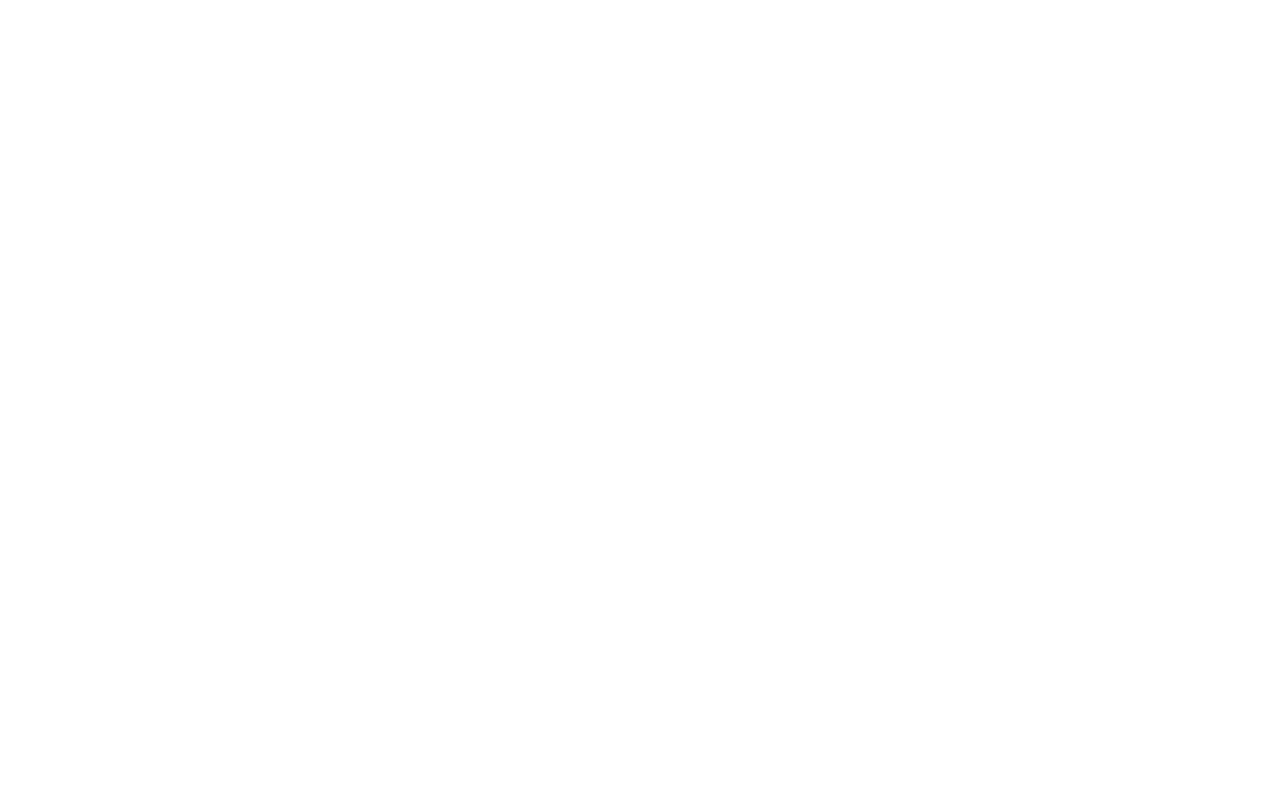
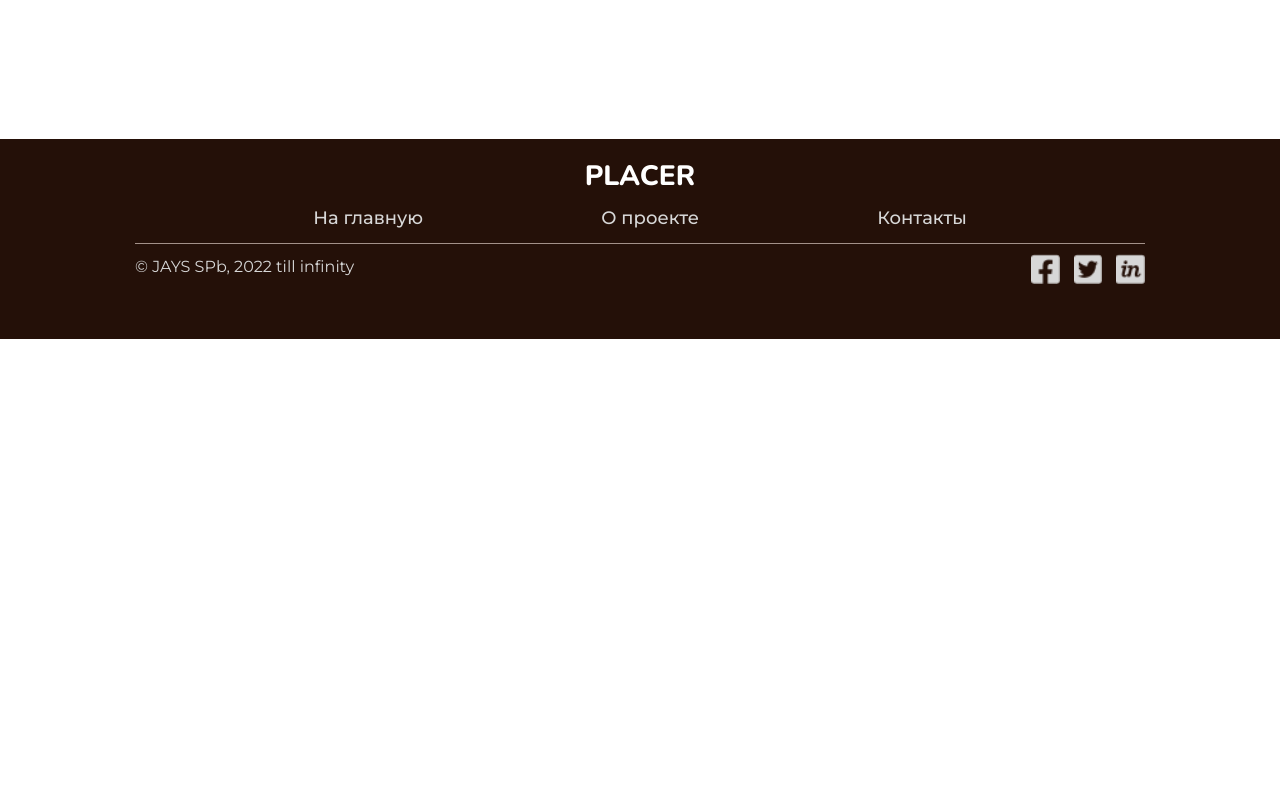
Before and after one commit to Daniileq/Placer, a React (Create React App) app in the folder client-react/: page / in a window 1280 px wide. Shown: the part 1240-2040 px from the top of the page. After the commit the page ends 1579 px from the top, so only its background shows below. Built offline with nearby package versions, Linux system fonts and the light colour scheme; no server answers.

Commit message:
change footer styles for better look

```diff
--- a/client-react/src/features/Footer/Footer.css
+++ b/client-react/src/features/Footer/Footer.css
@@ -1,38 +1,31 @@
 footer {
-  position: relative;
-  width: 1440px;
-  height: 309px;
-  top: 2442px;
+
+  margin-top: 200px; /* Убрать margin-top */
+  height: 200px;
   background: #241008;
 }
 
+.content_footer_container {
+  padding-top: 20px;
+  display: flex;
+  flex-direction: column;
+  gap: 10px
+}
+
 .footer_logo {
-  position: absolute;
-  width: 149.87px;
-  height: 38.82px;
-  left: 661.13px;
-  top: 62px;
-
   font-family: 'Nunito';
   font-style: normal;
   font-weight: 800;
   font-size: 28px;
   line-height: 34px;
-
   display: flex;
-  align-items: center;
+  justify-content: center;
 
   color: #FFFFFF;
 }
 
 .footer_navigation {
-  position: absolute;
-  width: 603px;
   height: 30px;
-  left: 29.1%;
-  right: 29.03%;
-  top: 144px;
-  bottom: 135px;
 
   font-family: 'Montserrat';
   font-style: normal;
@@ -47,24 +40,18 @@
 }
 
 .footer_line {
-  position: absolute;
-  width: 1170px;
   height: 1px;
-  left: 135px;
-  top: 219px;
-  bottom: 89px;
-
   background: #A39189;
 }
 
+.above_footer_line {
+  display: flex;
+  justify-content: space-between;
+}
+
 .copyright {
-  position: absolute;
   width: 426px;
   height: 26px;
-  left: 134.04px;
-  right: 879.96px;
-  top: 250px;
-  bottom: 33px;
 
   font-family: 'Montserrat';
   font-style: normal;
@@ -76,14 +63,9 @@
 }
 
 .social_media {
-  position: absolute;
-  width: 217px;
   height: 30px;
-  left: 1088px;
-  right: 135px;
-  top: 248px;
-  bottom: 31px;
 
   display: flex;
+  gap: 14px;
   justify-content: space-evenly;
 }
--- a/client-react/src/features/Footer/Footer.jsx
+++ b/client-react/src/features/Footer/Footer.jsx
@@ -6,6 +6,9 @@
 function Footer() {
   return (
     <footer>
+      <div className='content_container'>
+        <div className='content_footer_container'>
+
           <div className='footer_logo'>PLACER</div>
           <div className='footer_navigation'>
             <div className='navigation_links'>На главную</div>
@@ -13,12 +16,16 @@
             <div className='navigation_links'>Контакты</div>
           </div>
           <div className='footer_line'></div>
+          <div className='above_footer_line'>
             <div className='copyright'>© JAYS SPb, 2022 till infinity</div>
             <div className='social_media'>
               <img src={facebook} alt="facebook" />
               <img src={twitter} alt="twitter" />
               <img src={linkedIn} alt="linkedIn" />
             </div>
+          </div>
+        </div>
+      </div>
     </footer>
   );
 }
```
Lines whose indentation alone changed are shown as unchanged.
